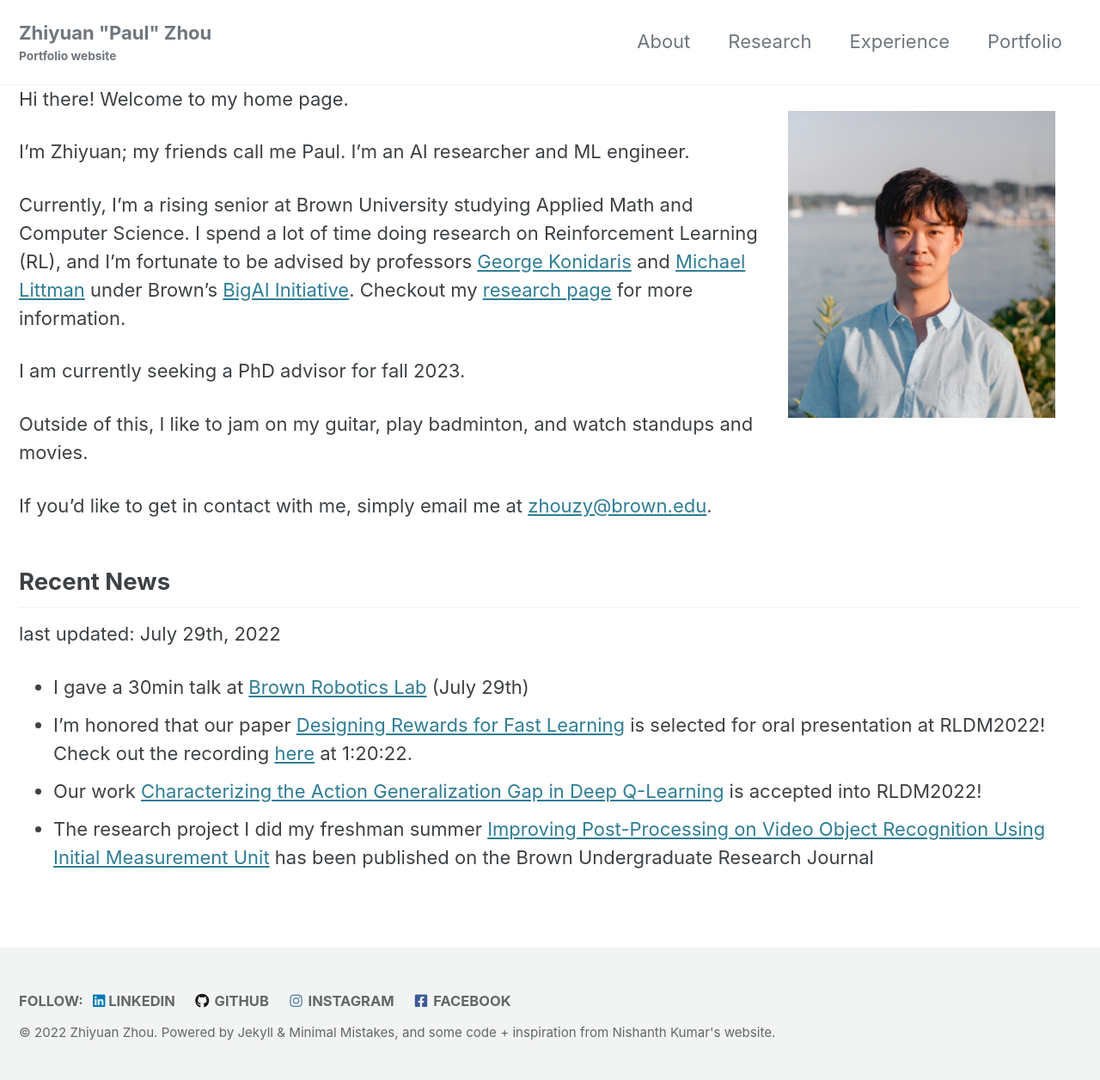
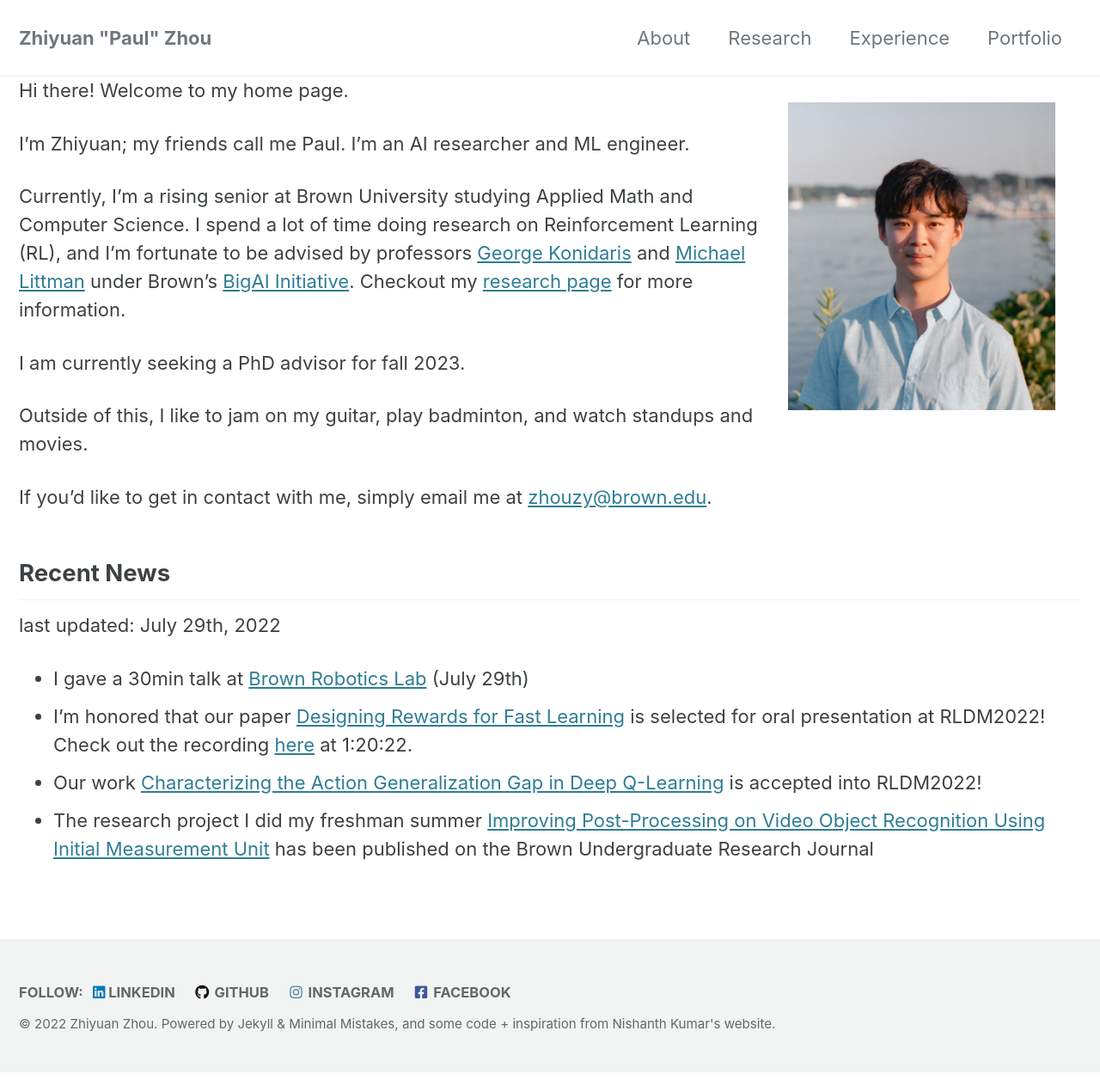
Before and after one commit to zhouzypaul/zhouzypaul.github.io, a Jekyll site: the page built from index.md, in a window 1280 px wide. Shown: the whole page at 86% size. Built offline with Jekyll 4.4.1, drawn with Linux system fonts in a browser that asks for light colours; cached includes are drawn as plain includes.

Commit message:
rm tagline

```diff
--- a/_config.yml
+++ b/_config.yml
@@ -18,7 +18,7 @@ minimal_mistakes_skin    : "default" # "air", "aqua", "contrast", "dark", "dirt"
 locale                   : "en-US"
 title                    : 'Zhiyuan "Paul" Zhou'
 title_separator          : "-"
-subtitle                 :  Portfolio website # site tagline that appears below site title in masthead
+subtitle                 :  # Portfolio website # site tagline that appears below site title in masthead
 name                     : 'Zhiyuan "Paul" Zhou'
 description              : "I am a senior studying Applied Math and CS at Brown University, and doing AI Research in Reinforcement Learning with George Konidaris and Michael Littman."
 url                      : 'https://zhouzypaul.github.io' # the base hostname & protocol for your site e.g. "https://mmistakes.github.io"
```
